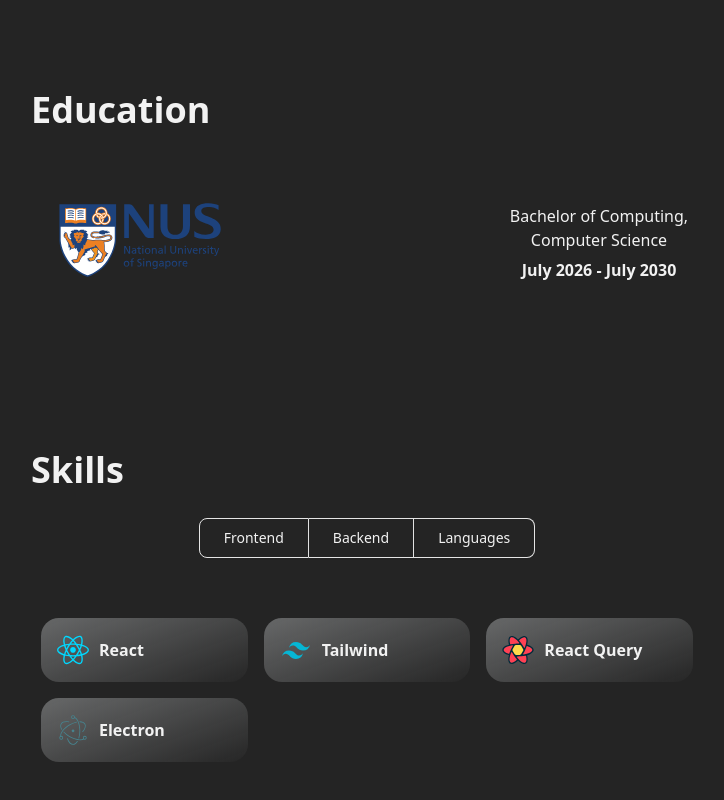
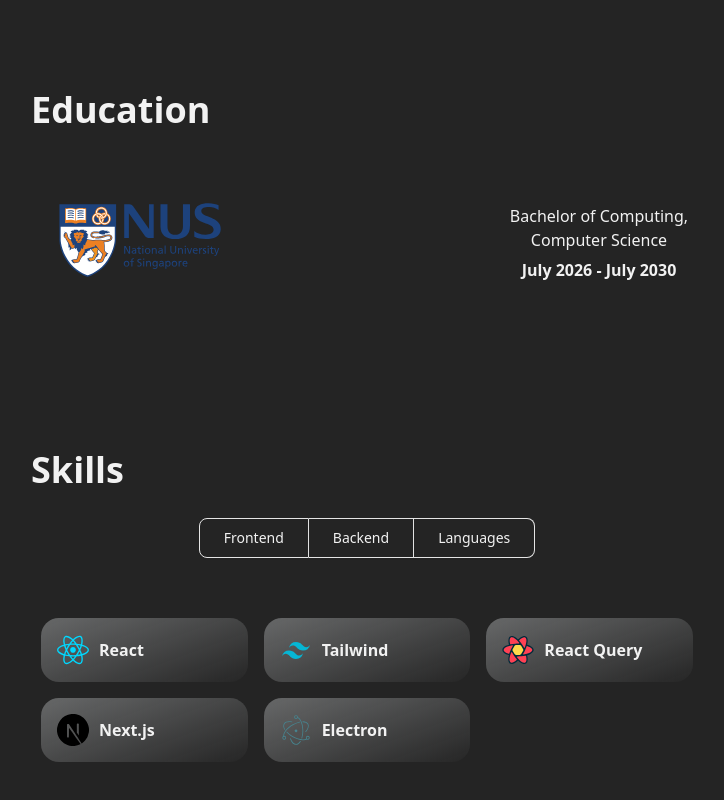
Before and after one commit to dayercher005/Portfolio, a React (Vite) app: page / in a window 1280 px wide. Shown: the part 976-1776 px from the top of the page, without its empty margins (273-997 px from the left). Built offline with nearby package versions, Linux system fonts and the light colour scheme.

Commit message:
feat: added next.js to skills

```diff
--- a/src/constants/icons.ts
+++ b/src/constants/icons.ts
@@ -6,6 +6,7 @@ import FastAPI from '@/assets/icons/fastapi.svg';
 import Java from '@/assets/icons/java.svg';
 import Javascript from '@/assets/icons/javascript.svg';
 import MUI from '@/assets/icons/mui.svg';
+import NextJS from '@/assets/icons/nextjs.svg';
 import NodeJS from '@/assets/icons/nodejs.svg';
 import PostgreSQL from '@/assets/icons/postgresql.svg';
 import Prisma from '@/assets/icons/prisma.svg';
@@ -30,6 +31,7 @@ export const Icons = {
     JAVA: Java,
     JAVASCRIPT: Javascript,
     MUI: MUI,
+    NEXTJS: NextJS,
     NODEJS: NodeJS,
     POSTGRESQL: PostgreSQL,
     PRISMA: Prisma,
--- a/src/constants/technologies.ts
+++ b/src/constants/technologies.ts
@@ -7,6 +7,7 @@ export const Technology = {
     JAVA: "Java",
     JAVASCRIPT: "Javascript",
     MUI: "Material UI",
+    NEXTJS: "Next.js",
     NODEJS: "Node.js",
     POSTGRESQL: "PostgreSQL",
     PRISMA: "Prisma",
--- a/src/data/skills.ts
+++ b/src/data/skills.ts
@@ -24,7 +24,8 @@ export const SkillsData: SkillsData = {
             technologies: [
                 { name: Technology.REACT, icon: Icons.REACT },
                 { name: Technology.TAILWIND, icon: Icons.TAILWIND },
-                { name: Technology.REACT_QUERY, icon:Icons.REACT_QUERY},
+                { name: Technology.REACT_QUERY, icon: Icons.REACT_QUERY},
+                { name: Technology.NEXTJS, icon: Icons.NEXTJS },
                 { name: Technology.ELECTRON, icon: Icons.ELECTRON }
             ]
         },
```
